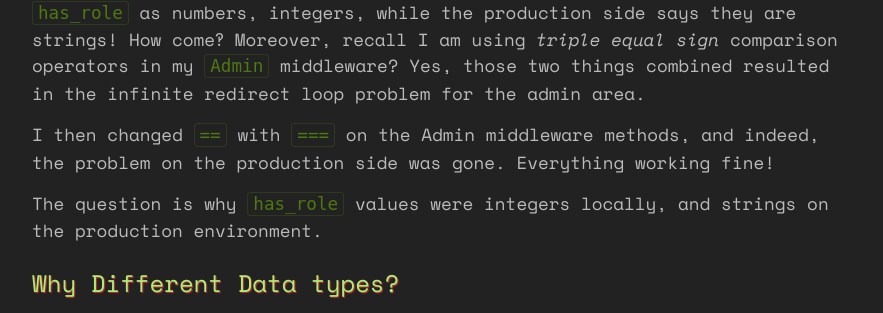
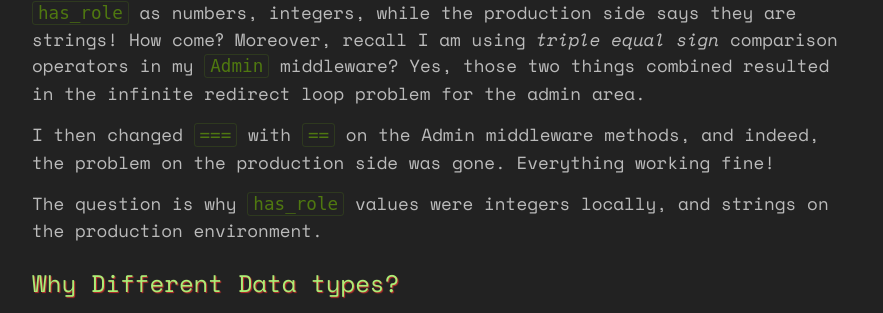
Before and after one commit to FernandoBasso/fernandobasso.github.io, a Jekyll site: the page built from _posts/web-development/2017-10-27-laravel-deploy-login-infinite-redirect-loop.en.md, in a window 1280 px wide and 900 px high, scrolled down 2877 px. Shown: the part 139-452 px from the top of the window, without its empty margins (198-1081 px from the left). Built offline with Jekyll 4.4.1, drawn with Linux system fonts in a browser that asks for light colours; some web fonts are replaced; the table of contents is made by our own code.

Commit message:
More spell fixes.

```diff
--- a/_posts/web-development/2017-10-27-laravel-deploy-login-infinite-redirect-loop.en.md
+++ b/_posts/web-development/2017-10-27-laravel-deploy-login-infinite-redirect-loop.en.md
@@ -61,7 +61,7 @@
 
 I did immediately spot the difference. The local development returns `has_role` as numbers, integers, while the production side says they are strings\! How come‽ Moreover, recall I am using *triple equal sign* comparison operators in my `Admin` middleware? Yes, those two things combined resulted in the infinite redirect loop problem for the admin area.
 
-I then changed `==` with `===` on the Admin middleware methods, and indeed, the problem on the production side was gone. Everything working fine\!
+I then changed `===` with `==` on the Admin middleware methods, and indeed, the problem on the production side was gone. Everything working fine\!
 
 The question is why `has_role` values were integers locally, and strings on the production environment.
 
```
